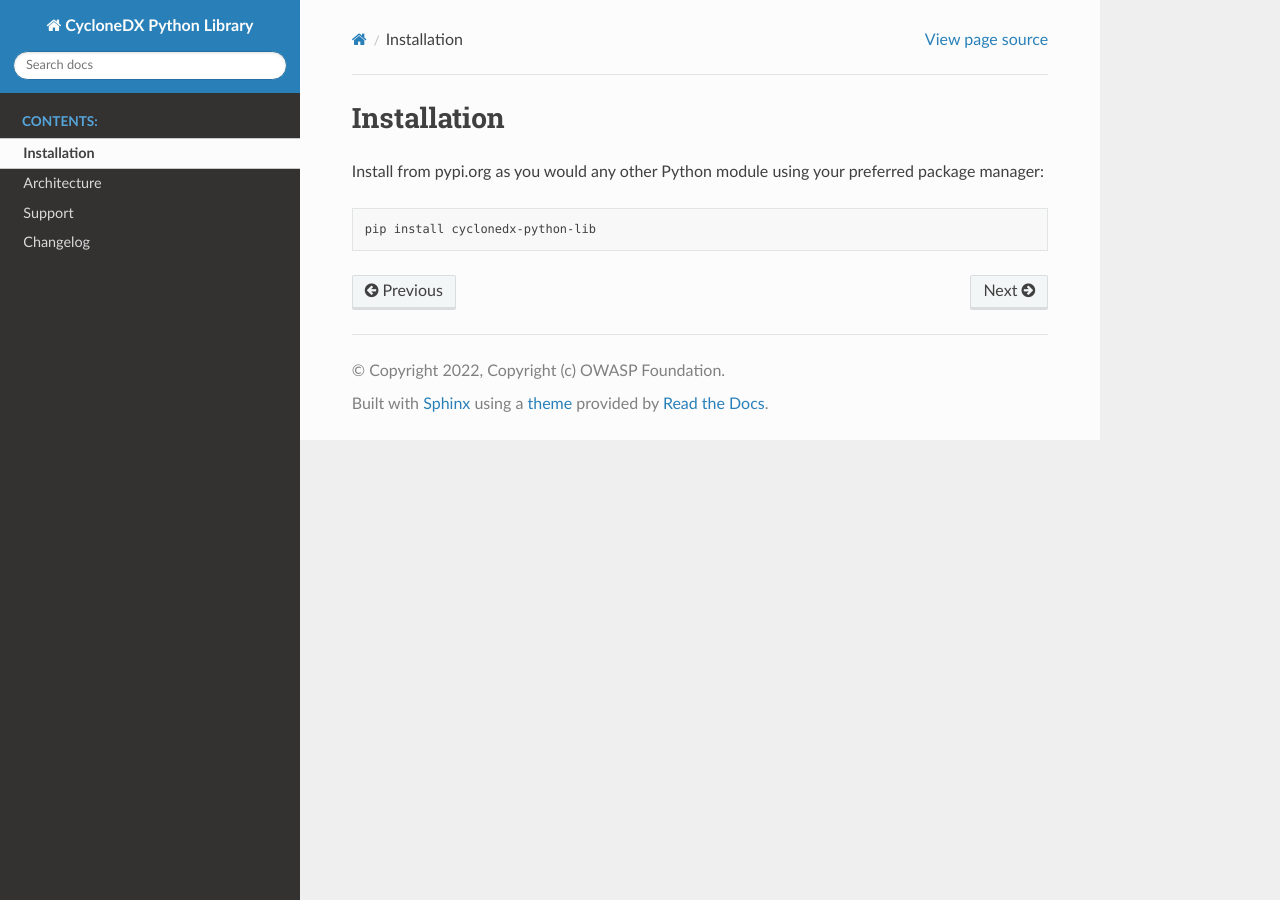
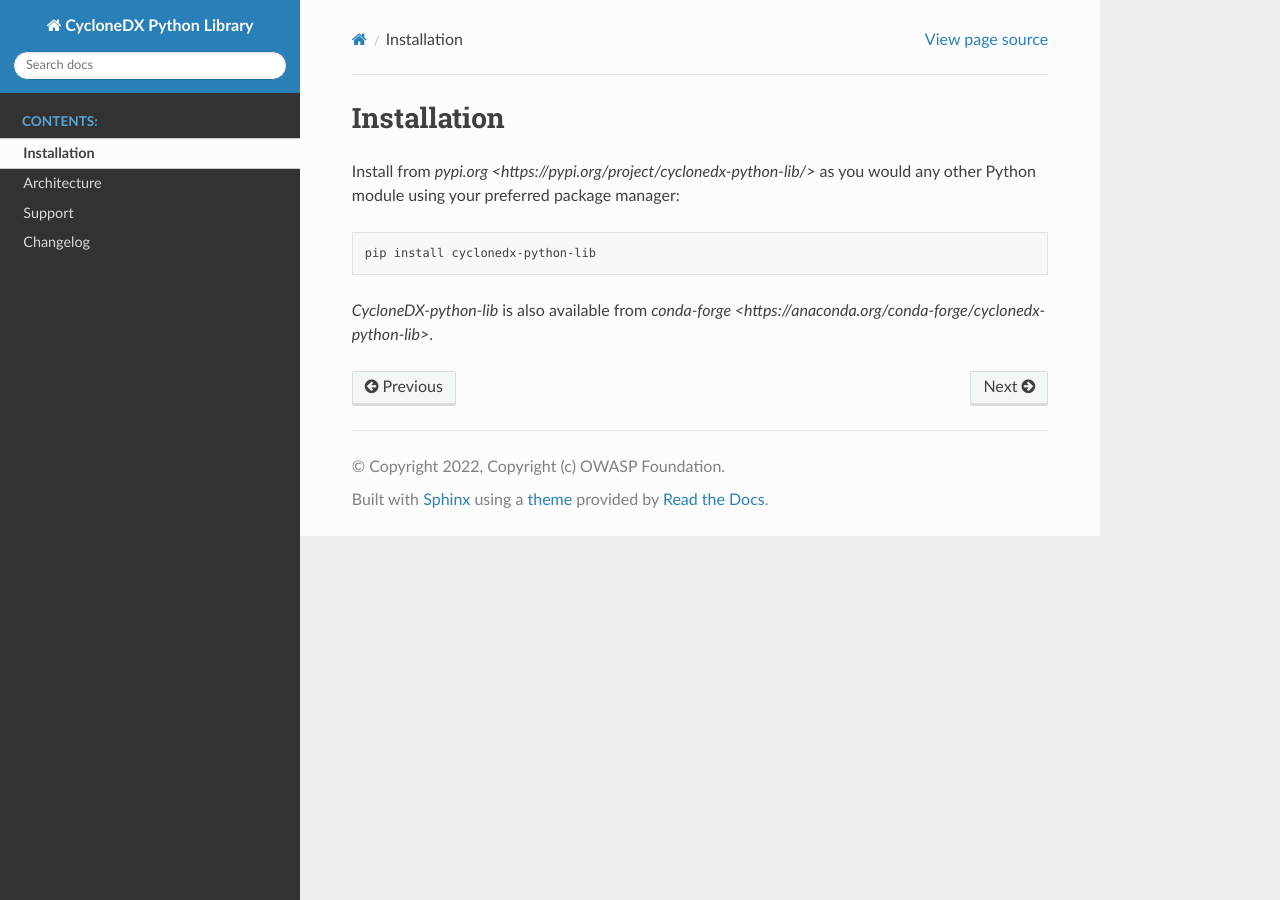
Before and after one commit to CycloneDX/cyclonedx-python-lib, a Sphinx documentation site: the page built from docs/install.rst, in a window 1280 px wide. Built offline with Sphinx 7.4.7 and the Read the Docs theme 2.0.0, drawn with Linux system fonts in a browser that asks for light colours.

Commit message:
DOCS: anaconda-release
Signed-off-by: Jan Kowalleck <jan.kowalleck@gmail.com>

```diff
--- a/docs/install.rst
+++ b/docs/install.rst
@@ -1,8 +1,12 @@
 Installation
 ============
 
-Install from pypi.org as you would any other Python module using your preferred package manager:
+Install from `pypi.org <https://pypi.org/project/cyclonedx-python-lib/>`
+as you would any other Python module using your preferred package manager:
 
 .. code-block:: bash
 
     pip install cyclonedx-python-lib
+
+*CycloneDX-python-lib* is also available from
+`conda-forge <https://anaconda.org/conda-forge/cyclonedx-python-lib>`.
```
Also changed, not shown: README.md (+4 -1 lines), docs/processes/release/conda-forge.md (added, +35 -0 lines).
